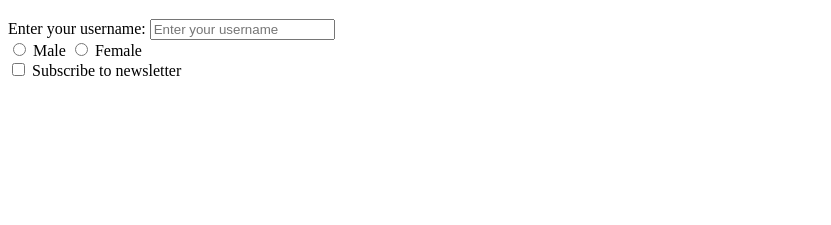
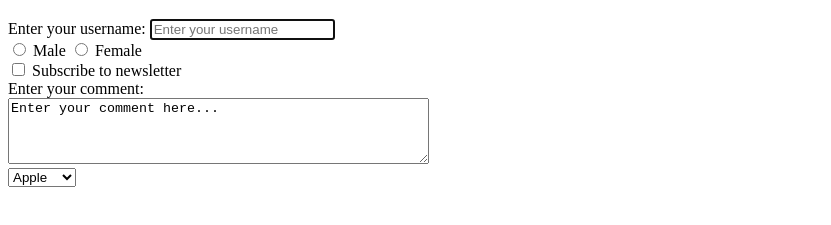
Before and after one commit to ankitchaubey1410/Beta-Web-Development, a plain HTML site: page Chapter-4/index.html in a window 1280 px wide. Shown: the part 61-286 px from the top of the page, without its empty margins (0-831 px from the left). Drawn offline with Linux system fonts and the light colour scheme.

Commit message:
UPDATE chapter-4

```diff
--- a/Chapter-4/index.html
+++ b/Chapter-4/index.html
@@ -12,9 +12,8 @@
     <h1>Form to apply for Sigma Web Development Course - TA </h1>
     <form action="post">
         <div>
-
             <label for="username">Enter your username:</label>
-            <input type="text" id="username" name="username" placeholder="Enter your username">
+            <input type="text" id="username" name="username" placeholder="Enter your username" autofocus>
         </div>
         <div>
             <input type="radio" id="male" name="gender" value="male">
@@ -26,6 +25,19 @@
             <input type="checkbox" id="subscribe" name="subscribe" value="yes">
             <label for="subscribe">Subscribe to newsletter</label>
         </div>
+        <div>
+            <label for="comment">Enter your comment:</label>
+            <br>
+            <textarea id="comment" name="comment" rows="4" cols="50">Enter your comment here...
+            </textarea>
+        </div>
+        <div>
+            <select name="fruits">
+                <option value="apple">Apple</option>
+                <option value="banana">Banana</option>
+                <option value="cherry">Cherry</option>
+            </select>
+        </div>
     </form>
 </body>
 
```
